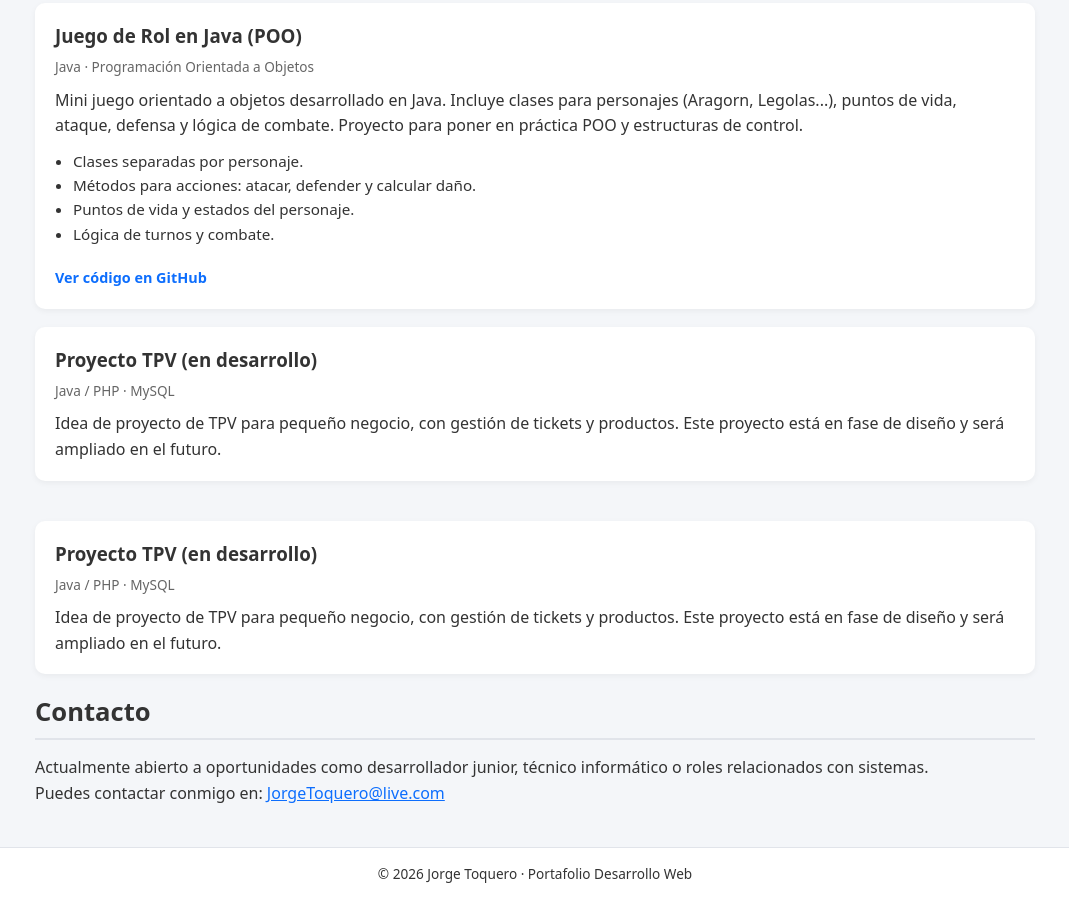
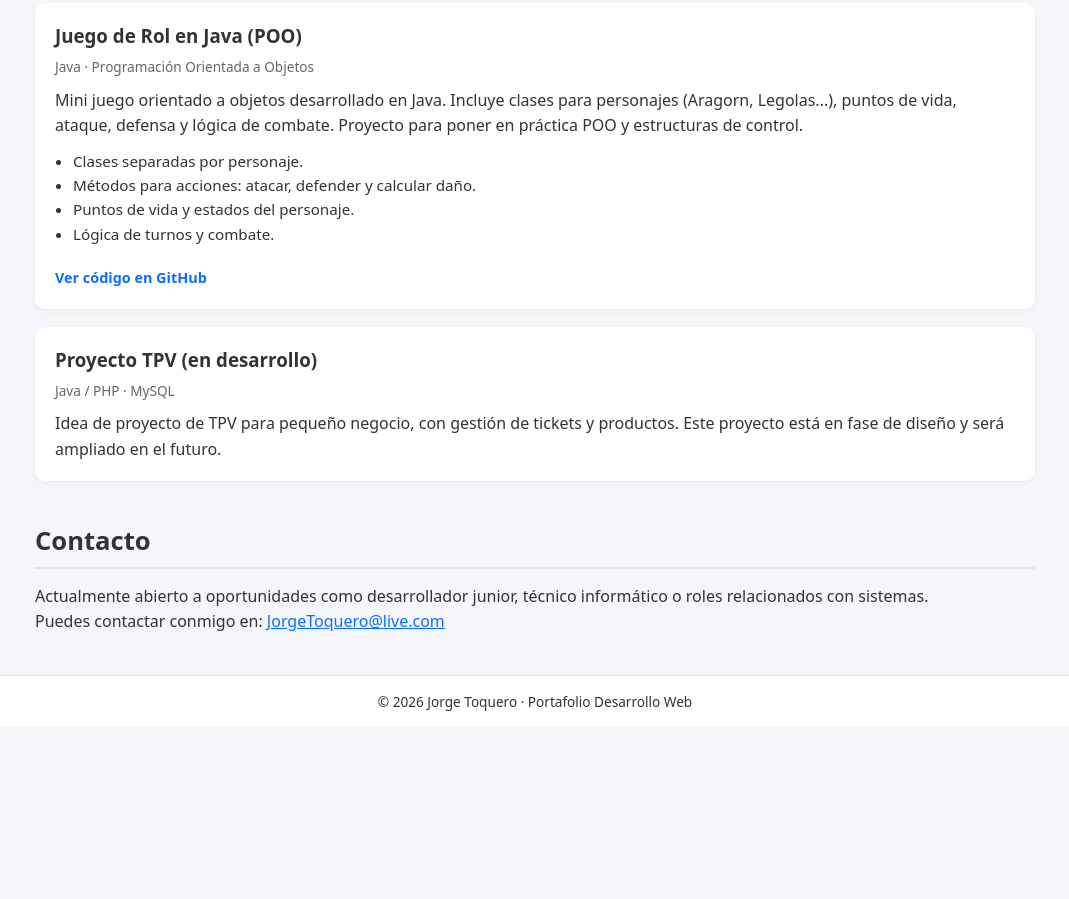
Before and after one commit to JorgeToquero/jorgetoquero.github.io, a plain HTML site: page index.html in a window 1280 px wide. Shown: the part 1261-2160 px from the top of the page, without its empty margins (105-1174 px from the left). After the commit the page ends 1988 px from the top, so only its background shows below. Drawn offline with Linux system fonts and the light colour scheme.

```diff
--- a/index.html
+++ b/index.html
@@ -163,20 +163,6 @@
         </article>
     </section>
 
-
-
-
-        <!-- Proyecto placeholder 2 -->
-        <article class="project-card">
-            <h3>Proyecto TPV (en desarrollo)</h3>
-            <p class="project-tag">Java / PHP · MySQL</p>
-            <p>
-                Idea de proyecto de TPV para pequeño negocio, con gestión de tickets y
-                productos. Este proyecto está en fase de diseño y será ampliado en el futuro.
-            </p>
-        </article>
-    </section>
-
     <!-- Sección contacto -->
     <section id="contact">
         <h2>Contacto</h2>
```
